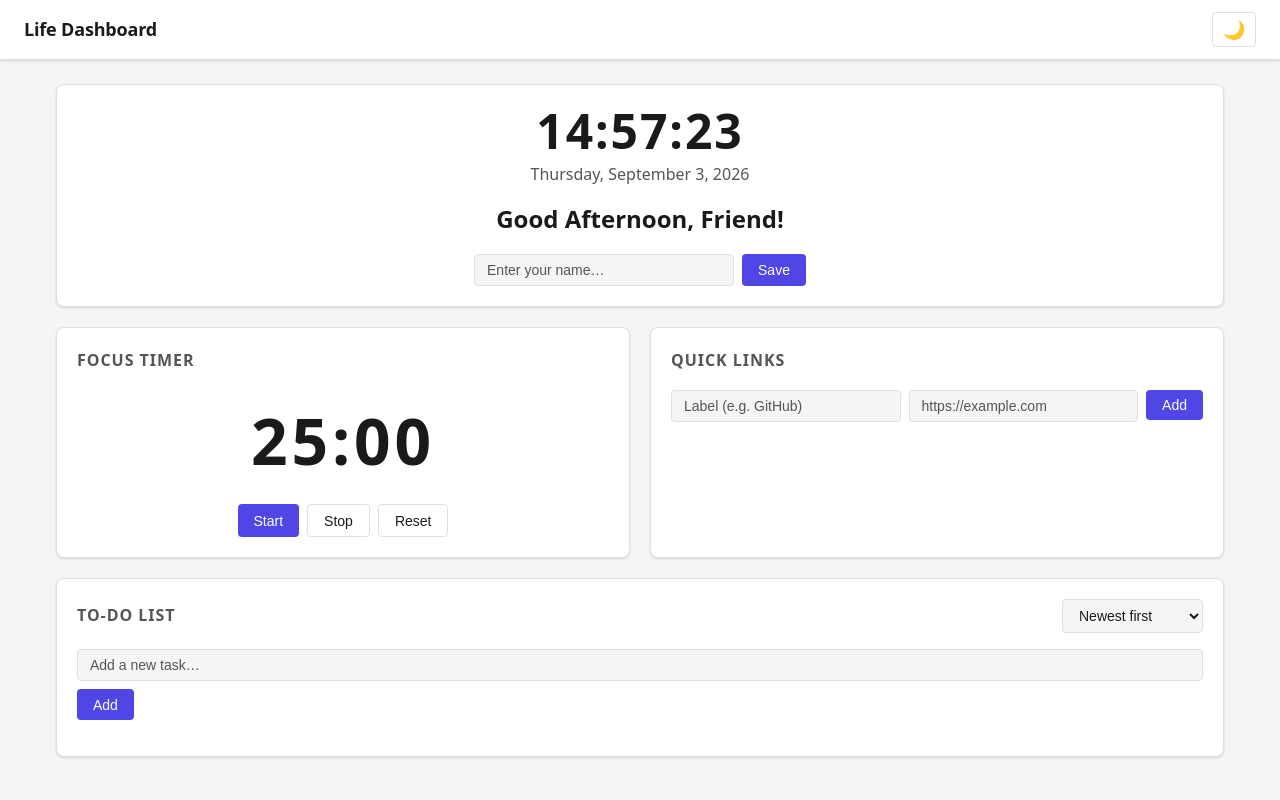
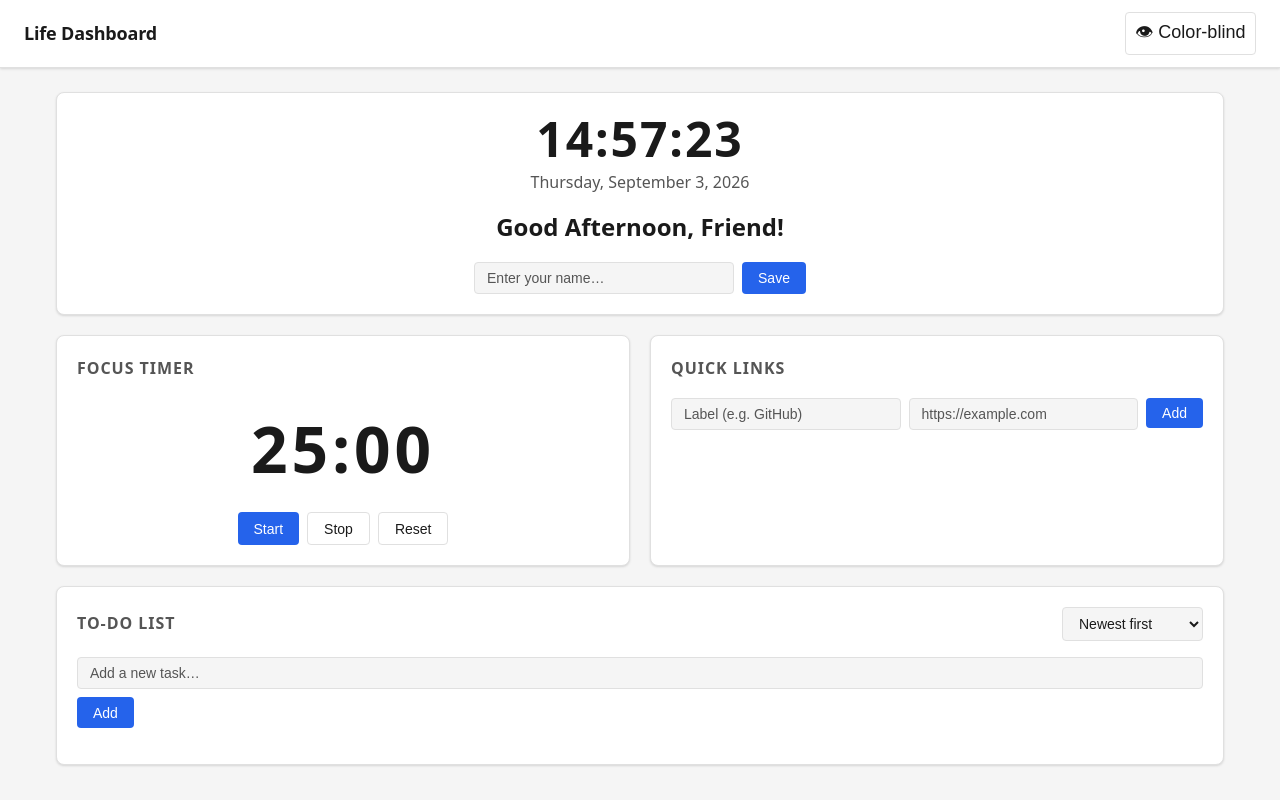
Before and after one commit to Impulsce/CodingCamp-31August26-Hawila, a website: page index.html in a window 1280 px wide. Drawn offline with Linux system fonts and the light colour scheme.

Commit message:
feat(theme): add color-blind friendly mode with accessibility improvements
- Replace light/dark theme toggle with standard/color-blind modes
- Implement deuteranopia-safe color palette using blue (#0077BB) and orange (#EE7733)
- Update theme toggle button with accessible labels and emoji indicator (👁)
- Enhance button accessibility with aria-label and title attributes
- Add duplicate task description validation (max 2 tasks per description)
- Improve color contrast ratios across all theme variants
- Update CSS custom properties and shadow values for color-blind palette
- Set standard mode as default theme in both HTML and JavaScript
- Enhance user experience with clear visual feedback on theme switching

```diff
--- a/app.js
+++ b/app.js
@@ -36,23 +36,33 @@ const StorageHelper = {
 /* ── ThemeModule ───────────────────────────────────────────── */
 
 const ThemeModule = {
-  _current: 'light',
+  _current: 'standard',
 
   apply(theme) {
     document.documentElement.setAttribute('data-theme', theme);
     this._current = theme;
     const btn = document.getElementById('theme-toggle');
-    if (btn) btn.textContent = theme === 'dark' ? '☀️' : '🌙';
+    if (btn) {
+      if (theme === 'colorblind') {
+        btn.textContent = '👁 Standard';
+        btn.title = 'Switch to standard mode';
+        btn.setAttribute('aria-label', 'Switch to standard mode');
+      } else {
+        btn.textContent = '👁 Color-blind';
+        btn.title = 'Switch to color-blind friendly mode';
+        btn.setAttribute('aria-label', 'Switch to color-blind friendly mode');
+      }
+    }
   },
 
   toggle() {
-    const next = this._current === 'light' ? 'dark' : 'light';
+    const next = this._current === 'standard' ? 'colorblind' : 'standard';
     this.apply(next);
     StorageHelper.set('tld_theme', next);
   },
 
   init() {
-    const saved = StorageHelper.get('tld_theme', 'light');
+    const saved = StorageHelper.get('tld_theme', 'standard');
     this.apply(saved);
     const btn = document.getElementById('theme-toggle');
     if (btn) btn.addEventListener('click', () => this.toggle());
@@ -221,6 +231,16 @@ const TaskModule = {
       if (errEl) { errEl.textContent = 'Task cannot be empty.'; errEl.classList.remove('hidden'); }
       return;
     }
+
+    // Duplicate limit: block a third task with the same description (case-insensitive)
+    const dupCount = this._tasks.filter(
+      t => t.description.toLowerCase() === trimmed.toLowerCase()
+    ).length;
+    if (dupCount >= 2) {
+      if (errEl) { errEl.textContent = 'You already have 2 tasks with this description.'; errEl.classList.remove('hidden'); }
+      return;
+    }
+
     if (errEl) errEl.classList.add('hidden');
 
     const task = { id: makeId('task'), description: trimmed, completed: false, createdAt: Date.now() };
@@ -232,6 +252,18 @@ const TaskModule = {
   editTask(id, newDesc) {
     const trimmed = newDesc.trim();
     if (!trimmed) return;
+
+    // Duplicate limit: count how many OTHER tasks already have this description
+    const dupCount = this._tasks.filter(
+      t => t.id !== id && t.description.toLowerCase() === trimmed.toLowerCase()
+    ).length;
+    if (dupCount >= 2) {
+      // Surface error via the global task-input-error element as a fallback
+      const errEl = document.getElementById('task-input-error');
+      if (errEl) { errEl.textContent = 'You already have 2 tasks with this description.'; errEl.classList.remove('hidden'); }
+      return;
+    }
+
     this._tasks = this._tasks.map(t => t.id === id ? { ...t, description: trimmed } : t);
     this.saveTasks(this._tasks);
     this.renderTasks(this._tasks);
--- a/index.html
+++ b/index.html
@@ -1,5 +1,5 @@
 <!DOCTYPE html>
-<html lang="en" data-theme="light">
+<html lang="en" data-theme="standard">
 <head>
   <meta charset="UTF-8" />
   <meta name="viewport" content="width=device-width, initial-scale=1.0" />
@@ -14,9 +14,9 @@
     <button
       id="theme-toggle"
       class="btn btn-icon"
-      aria-label="Toggle light/dark theme"
-      title="Toggle theme"
-    >🌙</button>
+      aria-label="Switch to color-blind friendly mode"
+      title="Switch to color-blind friendly mode"
+    >👁 Color-blind</button>
   </header>
 
   <main class="app-main">
--- a/style.css
+++ b/style.css
@@ -8,16 +8,16 @@
 /* ── 1. CSS Custom Properties (Design Tokens) ────────────── */
 
 :root {
-  /* Light theme — defaults */
+  /* Standard mode — default, comfortable for all users */
   --bg:             #f5f5f5;
   --surface:        #ffffff;
   --text-primary:   #1a1a1a;
   --text-secondary: #555555;
-  --accent:         #4f46e5;
+  --accent:         #2563eb;
   --border:         #e0e0e0;
 
   /* Additional tokens */
-  --accent-hover:   #4338ca;
+  --accent-hover:   #1d4ed8;
   --danger:         #dc2626;
   --danger-hover:   #b91c1c;
   --success:        #16a34a;
@@ -27,20 +27,24 @@
   --transition:     150ms ease;
 }
 
-[data-theme="dark"] {
-  /* Dark theme overrides */
-  --bg:             #0f0f0f;
-  --surface:        #1e1e1e;
-  --text-primary:   #f0f0f0;
-  --text-secondary: #aaaaaa;
-  --accent:         #818cf8;
-  --border:         #333333;
+[data-theme="colorblind"] {
+  /* Color-blind friendly mode
+     Uses blue (#0077BB) + orange (#EE7733) palette — safe for
+     deuteranopia, protanopia, and tritanopia.
+     Avoids red/green combinations entirely.
+     High contrast ratios maintained on all backgrounds. */
+  --bg:             #f7f7f7;
+  --surface:        #ffffff;
+  --text-primary:   #111111;
+  --text-secondary: #555555;
+  --accent:         #0077BB;
+  --border:         #cccccc;
 
-  --accent-hover:   #6366f1;
-  --danger:         #f87171;
-  --danger-hover:   #ef4444;
-  --success:        #4ade80;
-  --shadow:         0 1px 3px rgba(0, 0, 0, 0.4), 0 1px 2px rgba(0, 0, 0, 0.3);
+  --accent-hover:   #005f99;
+  --danger:         #EE7733;
+  --danger-hover:   #cc5500;
+  --success:        #009988;
+  --shadow:         0 1px 3px rgba(0, 0, 0, 0.10), 0 1px 2px rgba(0, 0, 0, 0.08);
 }
 
 /* ── 2. Reset & Base ─────────────────────────────────────── */
@@ -55,7 +59,7 @@
 
 html {
   /* Smooth theme transitions */
-  color-scheme: light dark;
+  color-scheme: light;
 }
 
 body {
```
